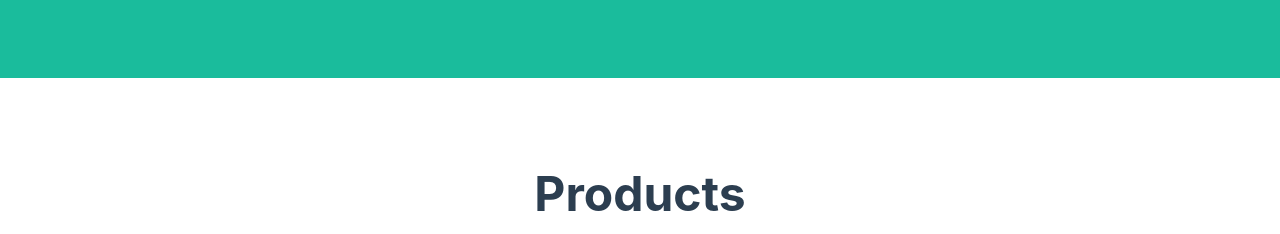
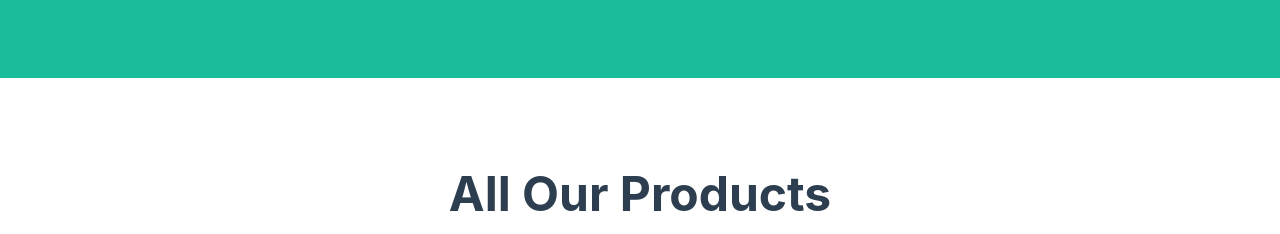
Before and after one commit to clydeechaffin/clydeechaffin.github.io, a plain HTML site: page index.html in a window 1280 px wide. Shown: the part 705-939 px from the top of the page. Drawn offline with nearby package versions, Linux system fonts and the light colour scheme; a web font is replaced by a local one.

Commit message:
perubahan ke 2

```diff
--- a/index.html
+++ b/index.html
@@ -50,7 +50,7 @@
             <div class="container">
                 <!-- Portfolio Section Heading-->
                 <div class="text-center">
-                    <h2 class="page-section-heading text-secondary mb-0 d-inline-block">Products</h2>
+                    <h2 class="page-section-heading text-secondary mb-0 d-inline-block">All Our Products</h2>
                 </div>
                 <!-- Icon Divider-->
                 <div class="divider-custom">
```
